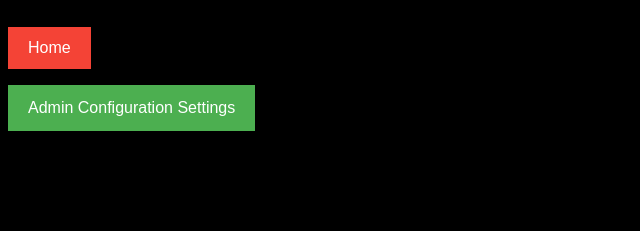
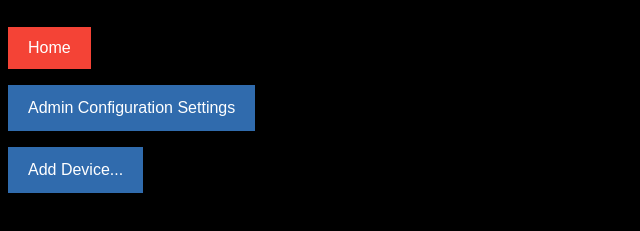
Before and after one commit to jmaloy97/UCU, a plain HTML site: page settings.html in a window 1280 px wide. Shown: the part 61-292 px from the top of the page, without its empty margins (0-640 px from the left). Drawn offline with Linux system fonts and the light colour scheme.

Commit message:
Preliminary adding button to add devices

```diff
--- a/settings.html
+++ b/settings.html
@@ -25,7 +25,7 @@ input[type=text], input[type=password] {
 
 /* Set a style for all buttons */
 button {
-  background-color: #4CAF50;
+  background-color: rgb(48, 107, 173);
   color: white;
   font-size: medium;
   padding: 14px 20px;
@@ -140,7 +140,8 @@ span.psw {
 <h1>Settings</h1>
 
 <button onclick="window.location.href='index.html'" class="cancelbtn">Home</button><br>
-<button onclick="document.getElementById('id01').style.display='block'" style="width:auto;">Admin Configuration Settings</button>
+<button onclick="document.getElementById('id01').style.display='block'" style="width:auto;">Admin Configuration Settings</button><br>
+<button onclick="window.location.href=''".style.display='block' style="width:auto;">Add Device...</button>
 
 <div id="id01" class="modal">
 
```
